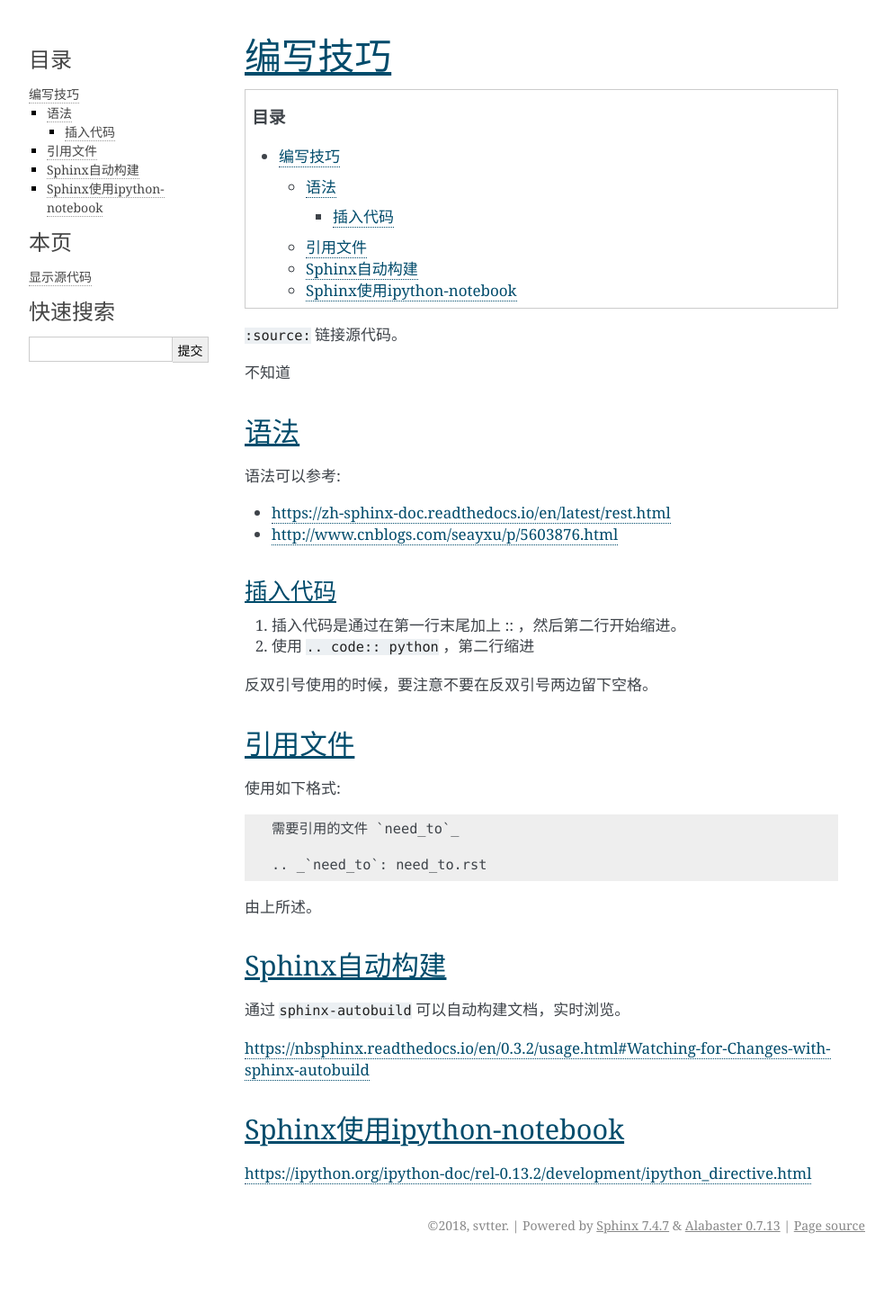
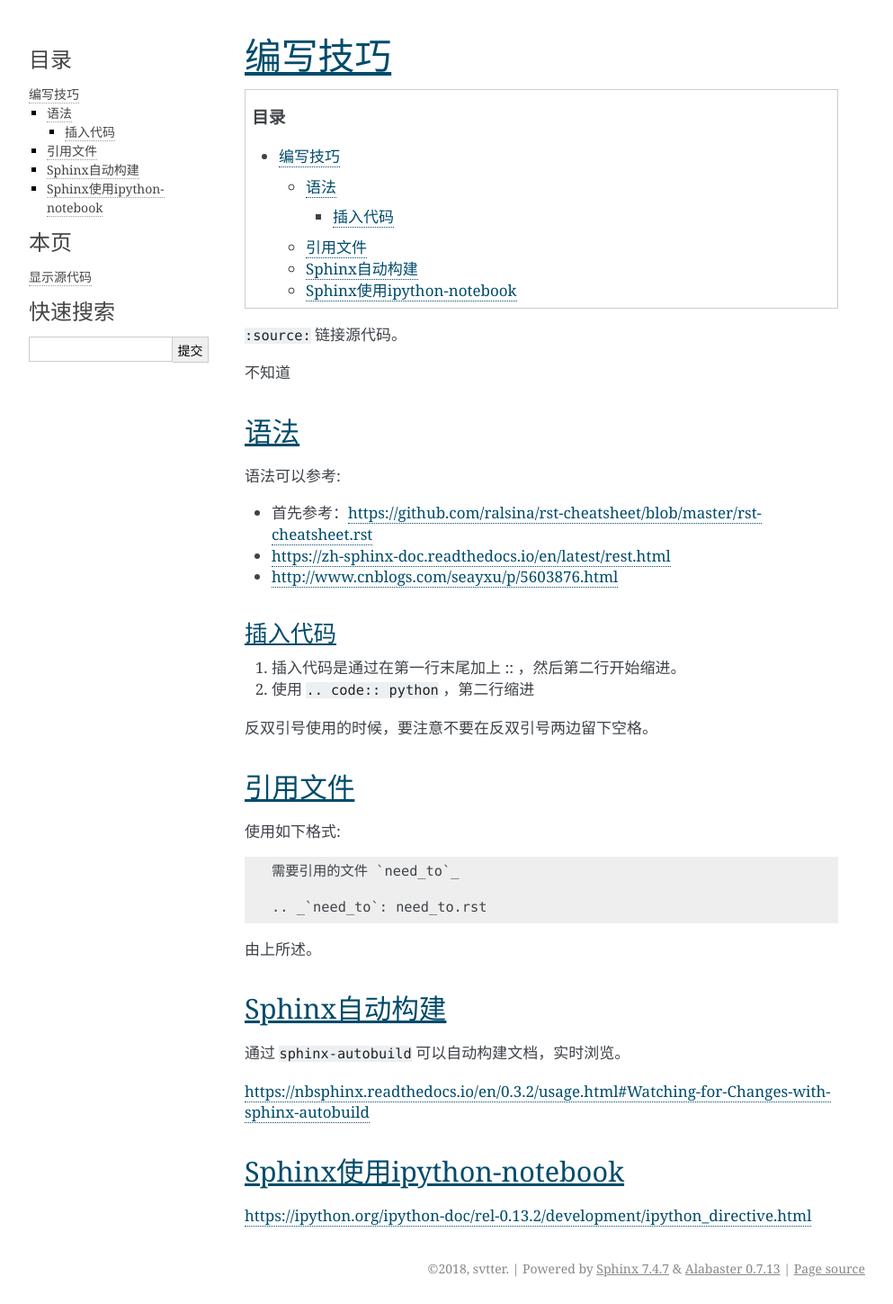
Before and after one commit to Svtter/Sphinx-learn, a Sphinx documentation site: the page built from source/edit_tips.rst, in a window 1280 px wide. Shown: the whole page at 90% size, without its empty margins (148-1141 px from the left). Built offline with Sphinx 7.4.7, drawn with Linux system fonts in a browser that asks for light colours; before the commit the page ends 1401 px from its top, so only the background shows below that.

Commit message:
Update edit_tips.rst

```diff
--- a/source/edit_tips.rst
+++ b/source/edit_tips.rst
@@ -12,6 +12,7 @@
 
 语法可以参考:
 
++ 首先参考：https://github.com/ralsina/rst-cheatsheet/blob/master/rst-cheatsheet.rst
 + https://zh-sphinx-doc.readthedocs.io/en/latest/rest.html
 + http://www.cnblogs.com/seayxu/p/5603876.html
 
```
